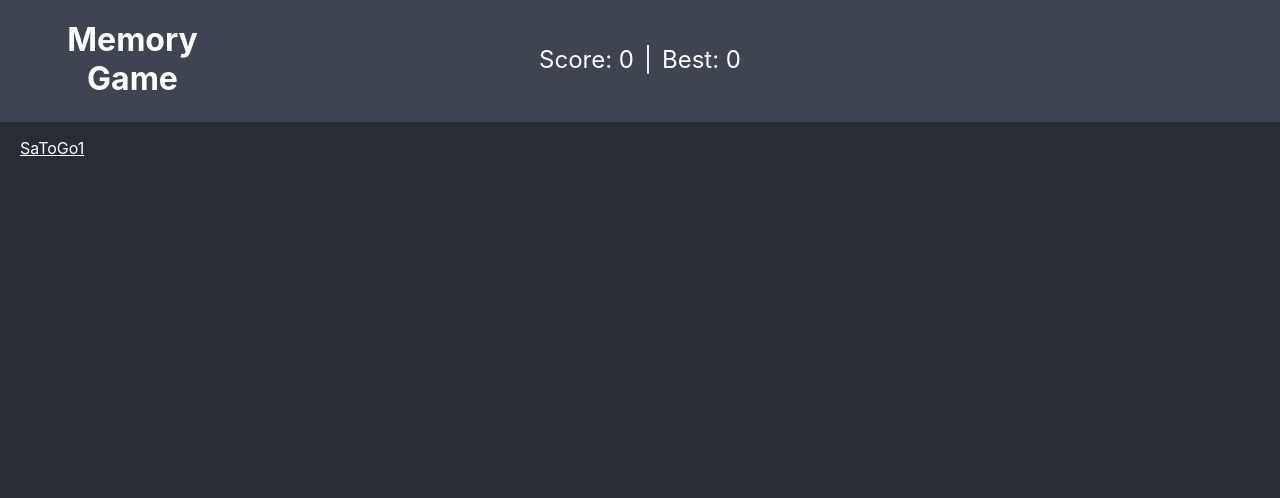
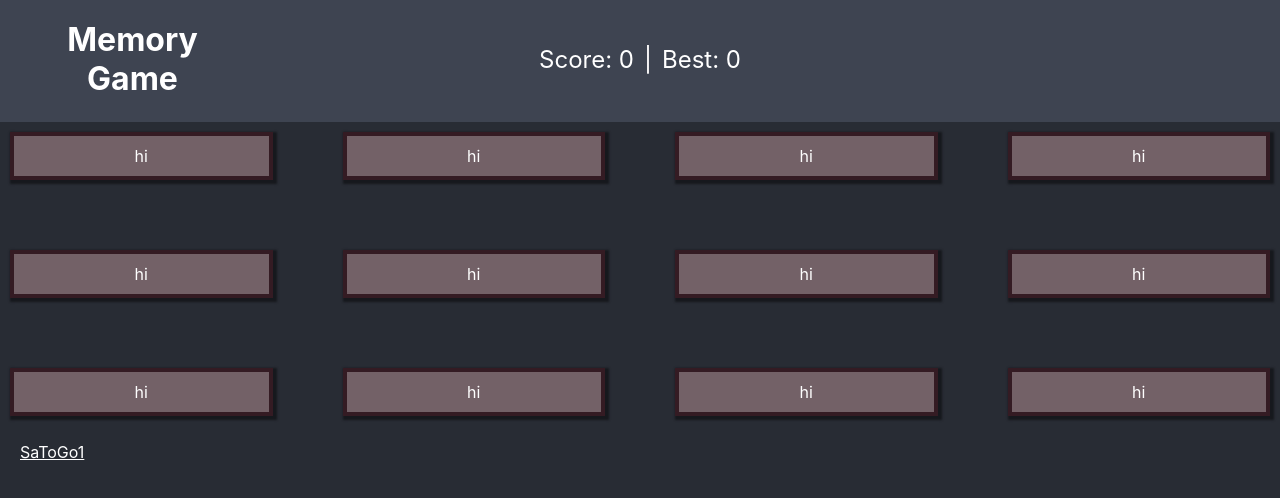
Before and after one commit to SaToGo1/memory-card, a React (Create React App) app: page / in a window 1280 px wide. Shown: the top 498 px of the page. Built offline with nearby package versions, Linux system fonts and the light colour scheme.

Commit message:
Add Main Component and style

```diff
--- a/src/App.js
+++ b/src/App.js
@@ -5,6 +5,7 @@ import './styles/Theme.css';
 
 import Header from './components/Header';
 import Footer from './components/Footer';
+import Main from './components/Main';
 
 function App() {
   const [score, setScore] = useState( 0 );
@@ -13,6 +14,7 @@ function App() {
   return (
     <div className="App">
       <Header score={score} bestScore={bestScore} />
+      <Main />
       <Footer />
     </div>
   );
--- /dev/null
+++ b/src/components/Main.js
@@ -0,0 +1,22 @@
+import '../styles/Main.css';
+
+const Main = () => {
+    return (
+        <main>
+            <div className='card'>hi</div>
+            <div className='card'>hi</div>
+            <div className='card'>hi</div>
+            <div className='card'>hi</div>
+            <div className='card'>hi</div>
+            <div className='card'>hi</div>
+            <div className='card'>hi</div>
+            <div className='card'>hi</div>
+            <div className='card'>hi</div>
+            <div className='card'>hi</div>
+            <div className='card'>hi</div>
+            <div className='card'>hi</div>
+        </main>
+    )
+}
+
+export default Main;
--- /dev/null
+++ b/src/styles/Main.css
@@ -0,0 +1,18 @@
+main {
+    color: white;
+    display: grid;
+
+    grid-template-columns: 1fr 1fr 1fr 1fr;
+    gap: 50px;
+
+}
+
+.card {
+    border: 4px solid var(--color-card-border);
+    margin: 10px;
+    padding: 10px;
+
+    background-color: var(--color-card);
+
+    box-shadow: 2px 2px 2px 2px var(--color-card-boxShadow);
+}
--- a/src/styles/Theme.css
+++ b/src/styles/Theme.css
@@ -2,4 +2,9 @@
     --color-background: #282c34;
     --color-light-background: hsl(221, 13%, 28%);
     --color-text: #FFF;
+
+    /* --color-card: #34282C; */
+    --color-card: #736167;
+    --color-card-border: #341B23;
+    --color-card-boxShadow: hsl(220, 13%, 10%);
 }
```
